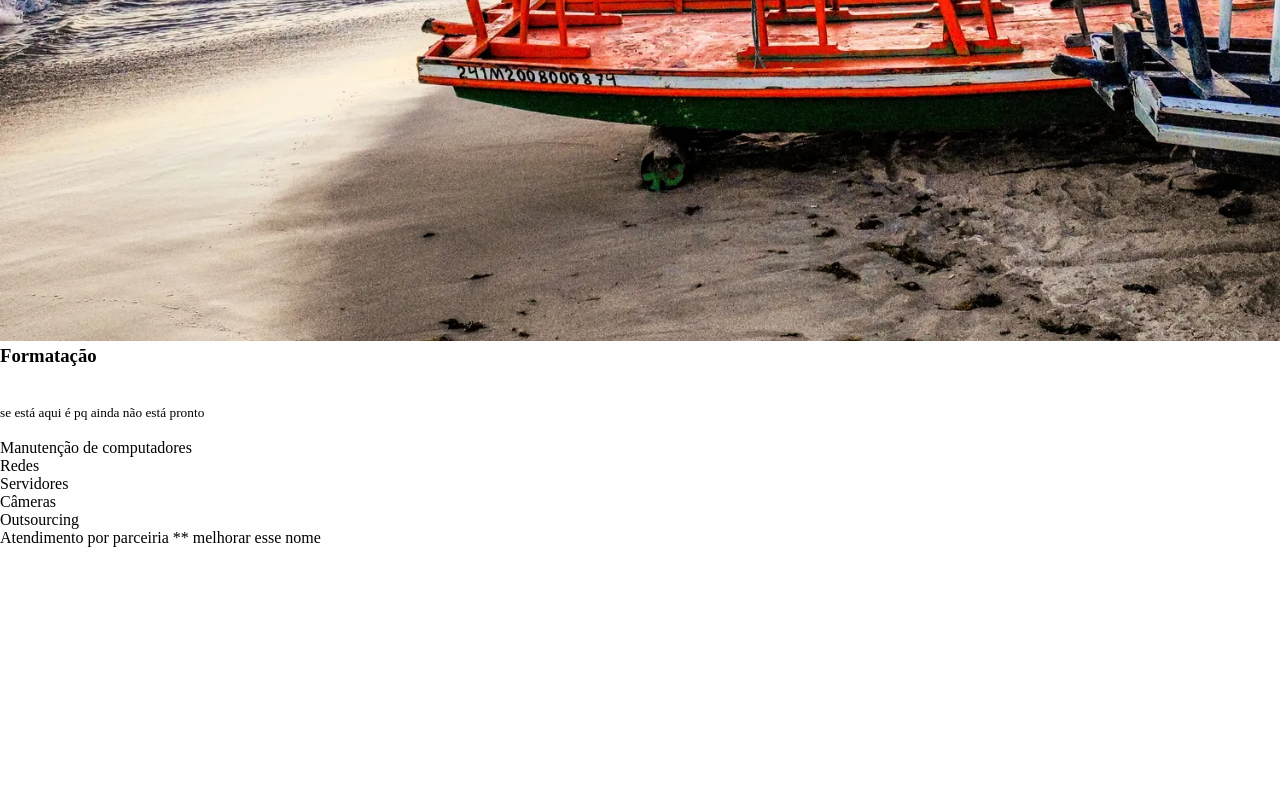
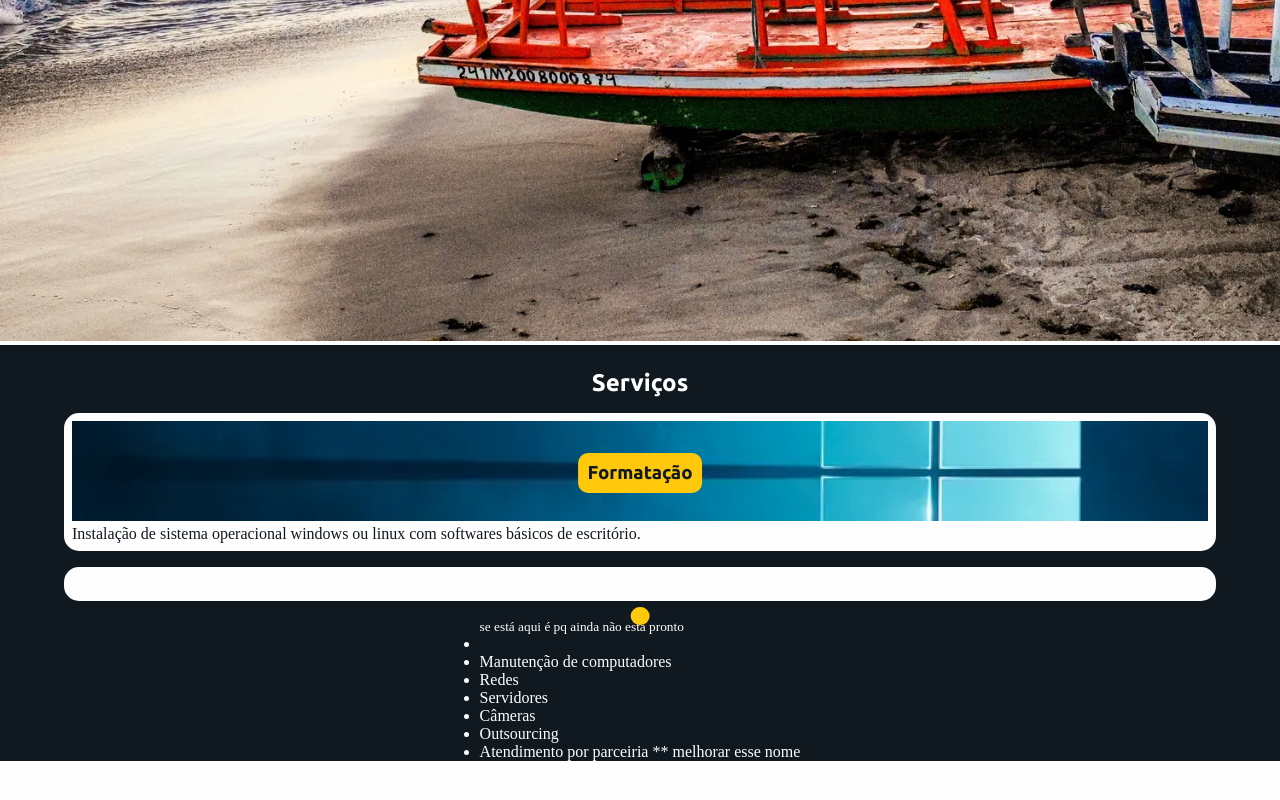
Before and after one commit to pdiegoneves/Site---MaceioTI, a plain HTML site: page index.html in a window 1280 px wide. Shown: the part 1425-2225 px from the top of the page. Before the commit the page ends 2047 px from the top, so only its background shows below. Drawn offline with nearby package versions, Linux system fonts and the light colour scheme; a web font is replaced by a local one.

Commit message:
card servicos

```diff
--- a/assets/css/styles.css
+++ b/assets/css/styles.css
@@ -30,6 +30,10 @@ body {
     min-height: 100vh;
 }
 
+h1{
+    font-family: 'Ubuntu', sans-serif;
+
+}
 .hidden {
     font-size: 0px;
 }
@@ -73,6 +77,49 @@ section.hero {
     line-height: 1em;
 }
 
+
+section.servicos {
+    display: flex;
+    align-items: center;
+    flex-direction: column;
+    background-color: var(--cor-secundaria);
+    color: var(--cor-terciaria);
+    gap: 1em;
+}
+
+.servicos > h1 {
+    margin-top: 1em;
+}
+
+.servico {
+    background-color: var(--cor-primaria);
+
+    width: 90%;
+    background-color: var(--cor-terciaria);
+    color: var(--cor-secundaria);
+    padding: 0.5em;
+    border-radius: 15px;
+    position: relative;
+}
+
+.servico-avatar {
+    height: 100px;
+    width: 100%;
+    object-fit: cover;
+}
+
+
+.servico .servico-title {
+    position: absolute;
+    top: 40px;
+    left: 50%;
+    transform: translateX(-50%);
+    background-color: var(--cor-primaria);
+    padding: 0.5em;
+    border-radius: 10px;
+}
+
+
 .menu-mobile-space {
     height: 75px;
 }
--- a/index.html
+++ b/index.html
@@ -38,15 +38,21 @@
         <h2 class="hero-text">Serviços em <br>Informática</h2>
     </section>
     <section class="servicos">
-        <h1 class="hidden">Serviços</h1>
+        <h1 class="">Serviços</h1>
         <article class="servico">
             <header>
+                <picture >
+                    <source media="(min-width:769px)" srcset="./assets/img/servicos/formatacao-desk.webp">
+                    <source media="(max-width:768px)" srcset="./assets/img/servicos/formatacao-mob.webp">
+                    <img class="servico-avatar"     src="./assets/img/servicos/formatacao-default.jpg" alt="Formatação">
+                </picture>
                 <h1 class="servico-title">Formatação</h1>
-                <img src="" alt="">
             </header>
             <section>
                 <h2 class="hidden">Descrição</h2>
-                <div class="servico-desc"></div>
+                <div class="servico-desc">
+                    <p>Instalação de sistema operacional windows ou linux com softwares básicos de escritório.</p>
+                </div>
             </section>
         </article>
 
```
